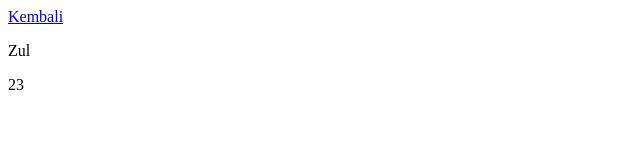
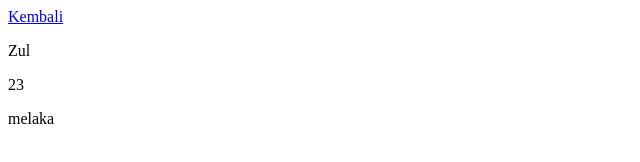
Before and after one commit to zulhelmiazri/gitlass, a plain HTML site: page profile.html in a window 1280 px wide. Shown: the full height of the page, 0-640 px from the left. Drawn offline with Linux system fonts and the light colour scheme.

Commit message:
update profile

```diff
--- a/profile.html
+++ b/profile.html
@@ -5,5 +5,6 @@
 	</p>
 	<p> Zul </p>
 	<p> 23 </p>
+	<p> melaka </p>
 	</body>
 </html>
```
